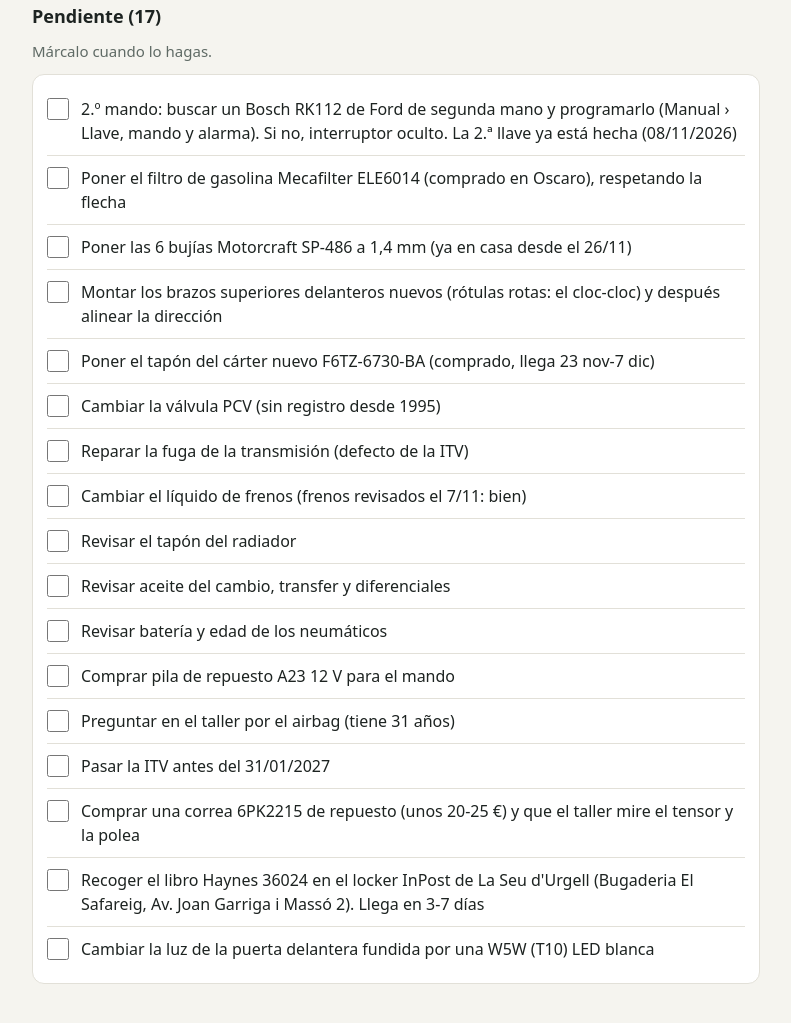
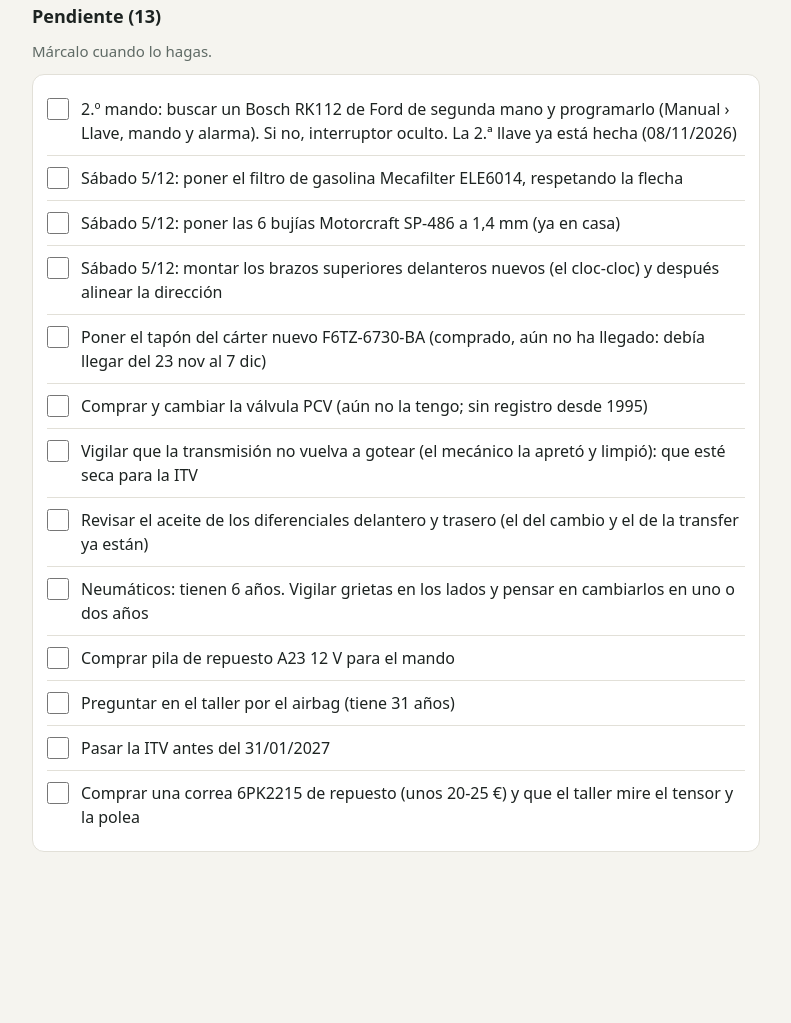
Before and after one commit to elguaro433/ford-explorer, a plain HTML site: page index.html in a window 1280 px wide. Shown: the part 665-1688 px from the top of the page, without its empty margins (244-1035 px from the left). After the commit the page ends 1567 px from the top, so only its background shows below. Drawn offline with Linux system fonts and the light colour scheme.

Commit message:
Pendientes al día: fuga apretada, frenos/radiador/cambio/batería bien, cita del 5/12
Quitadas las tareas hechas (luz de la puerta, libro Haynes, líquido de frenos,
tapón del radiador). Versión fe-72.

Co-Authored-By: Claude Opus 5.5 <noreply@anthropic.com>

```diff
--- a/datos.js
+++ b/datos.js
@@ -308,10 +308,13 @@ window.DATOS = {
     { f: "2026-11-08", km: null, tipo: "doc", t: "Hecha la 2.ª llave", d: "Copia de la llave. Sigue habiendo un solo mando: sin él, el inmovilizador no deja arrancar." },
     { f: "2026-11-08", km: null, tipo: "mant", t: "Motor lavado y calcomanía de la revisión puesta", d: "Lavado con cuidado. Calcomanía del cambio de aceite del 07/11/2026 pegada en el travesaño del radiador (próximo cambio a 127.661 km o 11/2027)." },
     { f: "2026-11-08", km: null, tipo: "doc", t: "Fotos de las piezas del motor con sus referencias", d: "Válvula EGR F37E-9D475-C2A, sensor EGR F48E-9J460-BB, correa Continental 6PK2215, ABS ATE 25.0202-0020.4, servofreno Bendix F57A-2B559-GC, tapón del radiador Motorcraft RS-76, relés y fusibles. Todo en Mi coche › El motor y sus piezas y en Repuestos." },
+    { f: "2026-11-26", km: null, tipo: "mant", t: "Fuga de la transmisión: apretada y limpiada", d: "El mecánico apretó la transmisión y la limpió. Vigilar que no vuelva a gotear antes de la ITV (enero de 2027)." },
+    { f: "2026-11-26", km: null, tipo: "mant", t: "Revisado por el mecánico: todo bien", d: "Líquido de frenos en buen estado (no hace falta cambiarlo). Tapón del radiador bueno. Aceite del cambio automático revisado: bien. Aceite de la caja transfer cambiado en el último cambio de aceite. Batería nueva. Neumáticos: tienen 6 años." },
+    { f: "2026-11-26", km: null, tipo: "doc", t: "Libro Haynes 36024 recogido", d: "Ya está en casa el manual de taller (Ford Explorer 1991-2001)." },
     { f: "2026-11-26", km: null, tipo: "mant", t: "Filtro de aire nuevo puesto (Motorcraft FA-1616)", d: "El original de Ford: Motorcraft FA-1616 = Ford F57Z-9601-A (caja de enero de 2020). Lo puse yo. El viejo estaba muy sucio." },
     { f: "2026-11-26", km: null, tipo: "doc", t: "Llegadas las bujías Motorcraft SP-486 (AGSF42FM)", d: "Las originales, de platino: 2 cajas de 4 (8 bujías). Se ponen 6 y sobran 2 de repuesto. Falta montarlas: separación 1,4 mm, con el motor frío y una a una." },
     { f: "2026-11-26", km: null, tipo: "doc", t: "Llegado un brazo superior delantero nuevo (rótula incluida)", d: "Brazo de una pieza con la rótula ya puesta, marca grabada ZWG-CH-033 (no es Moog). Es para quitar el cloc-cloc de las rótulas superiores rotas. Falta montarlo y después alinear la dirección." },
-    { f: "2026-11-08", km: null, tipo: "mant", t: "Bombillas nuevas en las dos puertas delanteras", d: "Cambiadas las bombillas de las dos puertas de delante. Comprobar que se encienden al abrir y se apagan al cerrar." },
+    { f: "2026-11-08", km: null, tipo: "mant", t: "Bombillas nuevas en las dos puertas delanteras", d: "Cambiadas las bombillas de las dos puertas de delante. Comprobado: funcionan bien." },
     { f: "2026-11-08", km: null, tipo: "doc", t: "Datos del inmovilizador (el módulo del mando)", d: "Está detrás del panel izquierdo del maletero. Etiqueta: Vehicle Immobiliser modelo VIM150, tipo VIM 179, Bosch nº 8 330 065 180 (comprobado en el coche), Ford F67F-14B207-AA, 12 V, Robert Bosch GmbH, hecho en Australia, código 906, S/N 5691400900 (comprobado en el coche), homologación alemana G108 / T 511D. Con estos números se busca o se programa un 2.º mando." }
   ],
 
@@ -363,22 +366,18 @@ window.DATOS = {
 
   pendientes: [
     { id: "segundaLlave", t: "2.º mando: buscar un Bosch RK112 de Ford de segunda mano y programarlo (Manual › Llave, mando y alarma). Si no, interruptor oculto. La 2.ª llave ya está hecha (08/11/2026)" },
-    { id: "filtroGasolina", t: "Poner el filtro de gasolina Mecafilter ELE6014 (comprado en Oscaro), respetando la flecha" },
-    { id: "bujias6", t: "Poner las 6 bujías Motorcraft SP-486 a 1,4 mm (ya en casa desde el 26/11)" },
-    { id: "brazosSup", t: "Montar los brazos superiores delanteros nuevos (rótulas rotas: el cloc-cloc) y después alinear la dirección" },
-    { id: "taponCarter", t: "Poner el tapón del cárter nuevo F6TZ-6730-BA (comprado, llega 23 nov-7 dic)" },
-    { id: "pcv", t: "Cambiar la válvula PCV (sin registro desde 1995)" },
-    { id: "fuga", t: "Reparar la fuga de la transmisión (defecto de la ITV)" },
-    { id: "liqfrenos", t: "Cambiar el líquido de frenos (frenos revisados el 7/11: bien)" },
-    { id: "taponRadiador", t: "Revisar el tapón del radiador" },
-    { id: "niveles4x4", t: "Revisar aceite del cambio, transfer y diferenciales" },
-    { id: "parado", t: "Revisar batería y edad de los neumáticos" },
+    { id: "filtroGasolina", t: "Sábado 5/12: poner el filtro de gasolina Mecafilter ELE6014, respetando la flecha" },
+    { id: "bujias6", t: "Sábado 5/12: poner las 6 bujías Motorcraft SP-486 a 1,4 mm (ya en casa)" },
+    { id: "brazosSup", t: "Sábado 5/12: montar los brazos superiores delanteros nuevos (el cloc-cloc) y después alinear la dirección" },
+    { id: "taponCarter", t: "Poner el tapón del cárter nuevo F6TZ-6730-BA (comprado, aún no ha llegado: debía llegar del 23 nov al 7 dic)" },
+    { id: "pcv", t: "Comprar y cambiar la válvula PCV (aún no la tengo; sin registro desde 1995)" },
+    { id: "fuga", t: "Vigilar que la transmisión no vuelva a gotear (el mecánico la apretó y limpió): que esté seca para la ITV" },
+    { id: "niveles4x4", t: "Revisar el aceite de los diferenciales delantero y trasero (el del cambio y el de la transfer ya están)" },
+    { id: "parado", t: "Neumáticos: tienen 6 años. Vigilar grietas en los lados y pensar en cambiarlos en uno o dos años" },
     { id: "pilaMando", t: "Comprar pila de repuesto A23 12 V para el mando" },
     { id: "airbag", t: "Preguntar en el taller por el airbag (tiene 31 años)" },
     { id: "itv2027", t: "Pasar la ITV antes del 31/01/2027" },
-    { id: "correaRepuesto", t: "Comprar una correa 6PK2215 de repuesto (unos 20-25 €) y que el taller mire el tensor y la polea" },
-    { id: "libroHaynes", t: "Recoger el libro Haynes 36024 en el locker InPost de La Seu d'Urgell (Bugaderia El Safareig, Av. Joan Garriga i Massó 2). Llega en 3-7 días" },
-    { id: "luzPuerta", t: "Cambiar la luz de la puerta delantera fundida por una W5W (T10) LED blanca" }
+    { id: "correaRepuesto", t: "Comprar una correa 6PK2215 de repuesto (unos 20-25 €) y que el taller mire el tensor y la polea" }
   ],
 
   // Problemas y soluciones: todo sacado del manual del propietario (pág. = página de tu libro)
@@ -471,6 +470,6 @@ window.DATOS = {
       ["Cada 12 meses", "Examinar los bajos y los paneles inferiores con PVC (protección anticorrosión)"]
     ],
     // Lo que te tocaría a ti ahora
-    tuEstado: "Revisión hecha el 07/11/2026 a 117.661 km: aceite, filtro de aceite, refrigerante y líquido de dirección. Filtro de aire puesto el 26/11/2026. Faltan: filtro de gasolina, las 6 bujías (ya en casa), el tapón del cárter, la válvula PCV, el líquido de frenos y el tapón del radiador."
+    tuEstado: "Revisión hecha el 07/11/2026 a 117.661 km: aceite, filtro de aceite, refrigerante y líquido de dirección. Filtro de aire puesto el 26/11/2026. Sábado 5/12/2026: bujías, filtro de gasolina y brazos superiores (luego alinear). Faltan además el tapón del cárter (no ha llegado) y la válvula PCV (sin comprar). Líquido de frenos, tapón del radiador, aceite del cambio y batería: bien según el mecánico."
   }
 };
--- a/index.html
+++ b/index.html
@@ -220,13 +220,13 @@
 <div id="visor"></div>
 
 <!-- Cambiar el número de v= en cada publicación para que el móvil no use la versión guardada -->
-<script src="datos.js?v=71"></script>
-<script src="manual.js?v=71"></script>
-<script src="imagenes.js?v=71"></script>
-<script src="botones.js?v=71"></script>
-<script src="fusibles.js?v=71"></script>
-<script src="repuestos.js?v=71"></script>
-<script src="piezas.js?v=71"></script>
+<script src="datos.js?v=72"></script>
+<script src="manual.js?v=72"></script>
+<script src="imagenes.js?v=72"></script>
+<script src="botones.js?v=72"></script>
+<script src="fusibles.js?v=72"></script>
+<script src="repuestos.js?v=72"></script>
+<script src="piezas.js?v=72"></script>
 <script>
 const D = window.DATOS, R = window.REPUESTOS || { consejos: [], piezas: [] }, PZ = window.PIEZAS || [], M = window.MANUAL || [], IMG = window.IMAGENES || {}, B = window.BOTONES || [];
 const HOY = new Date();
@@ -440,7 +440,7 @@ function avisos() {
   const a = [];
   const dias = Math.ceil((new Date(D.estado.proximaITV) - HOY) / 864e5);
   if (dias < 0) a.push(["bad", "ITV caducada", `Vencía el ${fmtF(D.estado.proximaITV)}.`]);
-  else a.push([dias <= 90 ? "warn" : "ok", `ITV en ${dias} días`, `Antes del ${fmtF(D.estado.proximaITV)}, con la fuga de la transmisión reparada.`]);
+  else a.push([dias <= 90 ? "warn" : "ok", `ITV en ${dias} días`, `Antes del ${fmtF(D.estado.proximaITV)}, con la transmisión seca (sin goteo).`]);
   if (!hechos.segundaLlave) a.push(["bad", "Solo tienes un mando", "Ya hay 2 llaves, pero sin el mando el coche no arranca (inmovilizador). Falta un 2.º mando o un interruptor oculto."]);
   const ua = D.estado.ultimoAceite, faltaAceite = ua.proximoKm - kmHoy();
   if (faltaAceite <= 0) a.push(["bad", "Toca cambiar el aceite", `El último cambio fue el ${fmtF(ua.fecha)} a ${km(ua.km)}. Ya pasa de ${km(ua.proximoKm)}.`]);
--- a/sw.js
+++ b/sw.js
@@ -1,7 +1,7 @@
 // Ford Explorer: funciona sin cobertura.
 // Primero intenta la red (para tener siempre lo último); si no hay o tarda más de 4 s, usa lo guardado.
 // Al publicar una versión nueva, sube VERSION (y el ?v= de los guiones en index.html).
-const VERSION = "fe-71";
+const VERSION = "fe-72";
 const PRECACHE = [
 "./",
 "index.html",
```
